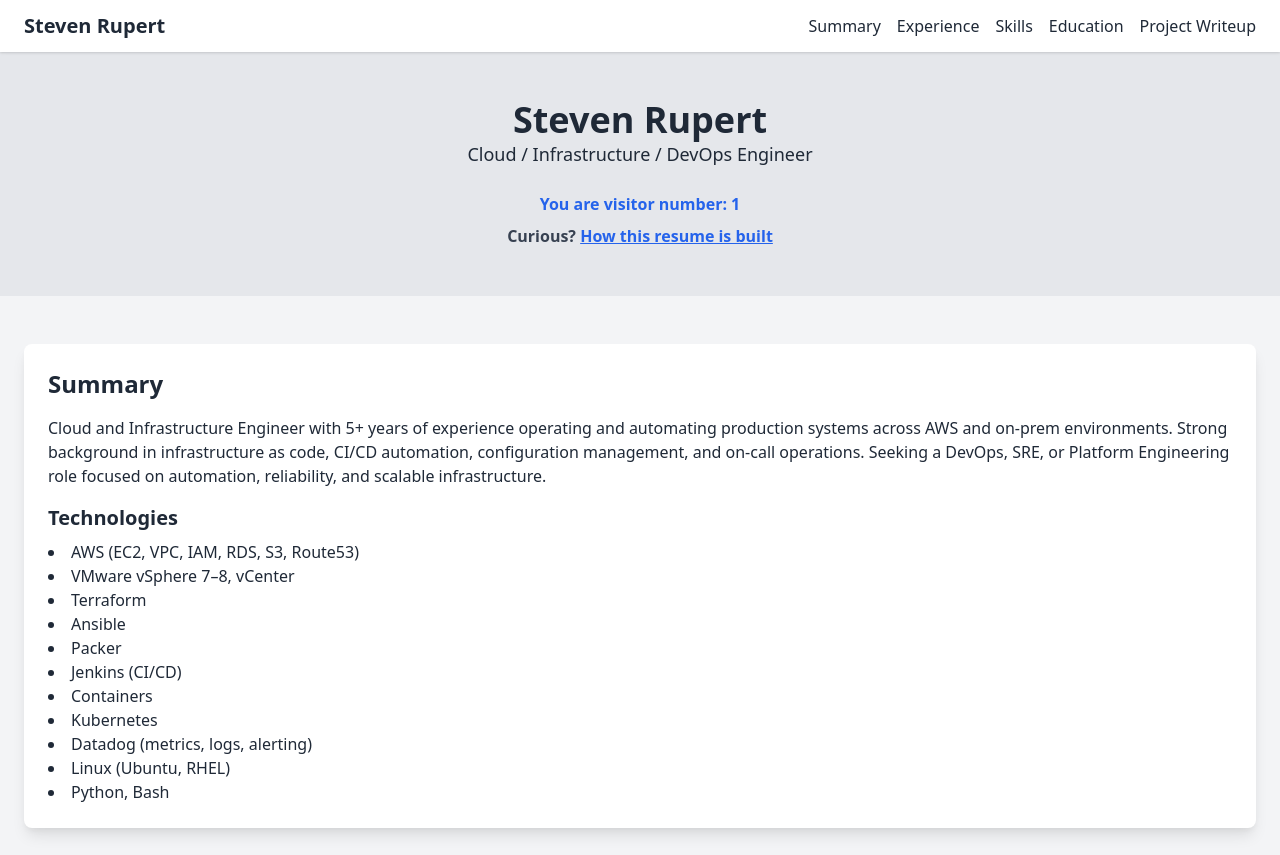
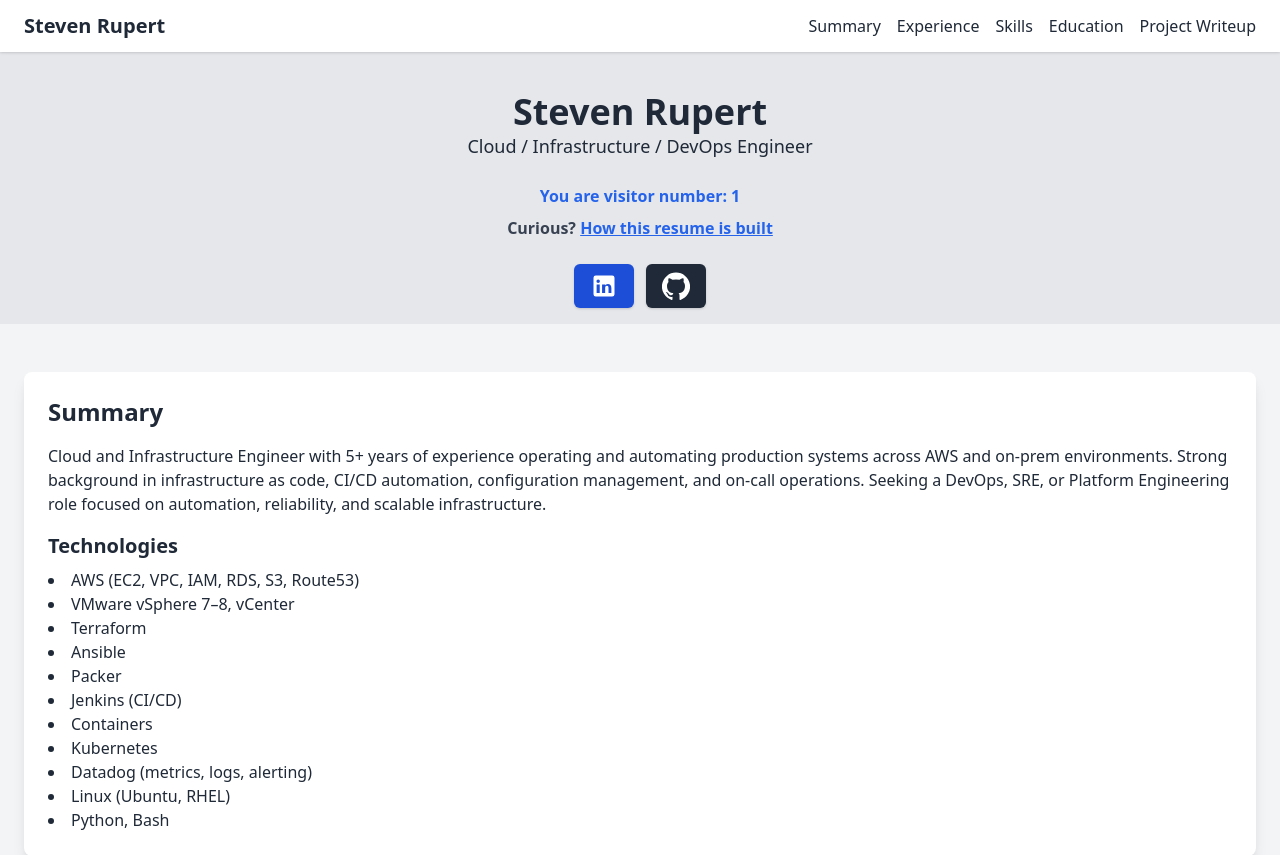
Before and after one commit to sbrupert/cloud-resume, a Flask app: template cloud_resume/cloud_resume/templates/index.html in a window 1280 px wide. Shown: the top 855 px of the page. Run offline with Flask 3, Linux system fonts and the light colour scheme; the template is opened without the code that fills it: most values are stand-ins (such as "Sample title", 1, 10 or a date in 2020); parts of the project's set-up code (start-up, migrations or seed data) failed here and were passed over.

Commit message:
Add socials buttons for linkedin and github to home page.

```diff
--- a/cloud_resume/cloud_resume/templates/index.html
+++ b/cloud_resume/cloud_resume/templates/index.html
@@ -36,13 +36,23 @@
         </div>
     </nav>
 
-    <header class="bg-gray-200 py-12">
+    <header class="bg-gray-200 pt-10 pb-4">
         <div class="container mx-auto text-center">
             <h1 class="text-4xl font-bold">Steven Rupert</h1>
             <p class="text-lg">Cloud / Infrastructure / DevOps Engineer</p>
-            <div class="mt-6 space-y-2">
-                <p class="text-blue-600 font-semibold"><b>You are visitor number: {{ counter }}</b></p>
-                <p class="text-gray-700 font-semibold">Curious? <a class="text-blue-600 font-semibold underline hover:text-blue-700" href="/page/project">How this resume is built</a></p>
+            <div class="mt-6 flex flex-col items-center">
+                <div class="space-y-2 mb-6">
+                    <p class="text-blue-600 font-semibold"><b>You are visitor number: {{ counter }}</b></p>
+                    <p class="text-gray-700 font-semibold">Curious? <a class="text-blue-600 font-semibold underline hover:text-blue-700" href="/page/project">How this resume is built</a></p>
+                </div>
+                <div class="flex justify-center space-x-3">
+                    <a class="inline-flex items-center rounded-md bg-blue-700 px-4 py-2 text-sm font-semibold text-white shadow hover:bg-blue-800" href="https://www.linkedin.com/in/steven-rupert-a34405197" target="_blank" rel="noopener noreferrer" aria-label="LinkedIn Profile" title="LinkedIn">
+                        <svg class="h-7 w-7" viewBox="0 0 24 24" fill="currentColor" aria-hidden="true"><path d="M19 3A2 2 0 0 1 21 5V19A2 2 0 0 1 19 21H5A2 2 0 0 1 3 19V5A2 2 0 0 1 5 3H19ZM8.34 10.67H5.67V18H8.34V10.67ZM7 6.5A1.5 1.5 0 1 0 7 9.5A1.5 1.5 0 1 0 7 6.5ZM18.34 13.83C18.34 11.43 17.06 10.33 15.36 10.33C13.98 10.33 13.36 11.09 13 11.63V10.67H10.34V18H13V13.93C13 12.86 13.2 11.83 14.53 11.83C15.84 11.83 15.86 13.06 15.86 14V18H18.34V13.83Z"/></svg>
+                    </a>
+                    <a class="inline-flex items-center rounded-md bg-gray-800 px-4 py-2 text-sm font-semibold text-white shadow hover:bg-gray-900" href="https://github.com/sbrupert" target="_blank" rel="noopener noreferrer" aria-label="GitHub Profile" title="GitHub">
+                        <svg class="h-7 w-7" viewBox="0 0 24 24" fill="currentColor" aria-hidden="true"><path d="M12 .5A12 12 0 0 0 8.2 23.9C8.8 24 9 23.6 9 23.3V21.2C5.7 21.9 5 19.8 5 19.8C4.5 18.5 3.8 18.1 3.8 18.1C2.7 17.4 3.9 17.4 3.9 17.4C5.1 17.5 5.7 18.6 5.7 18.6C6.8 20.4 8.5 19.9 9.1 19.6C9.2 18.8 9.5 18.3 9.8 18C7.1 17.7 4.3 16.6 4.3 11.9C4.3 10.5 4.8 9.4 5.6 8.5C5.5 8.2 5.1 7 5.7 5.4C5.7 5.4 6.7 5.1 9 6.7A12.4 12.4 0 0 1 15 6.7C17.3 5.1 18.3 5.4 18.3 5.4C18.9 7 18.5 8.2 18.4 8.5C19.2 9.4 19.7 10.5 19.7 11.9C19.7 16.6 16.9 17.7 14.2 18C14.6 18.4 15 19.1 15 20.2V23.3C15 23.6 15.2 24 15.8 23.9A12 12 0 0 0 12 .5Z"/></svg>
+                    </a>
+                </div>
             </div>
         </div>
     </header>
```
